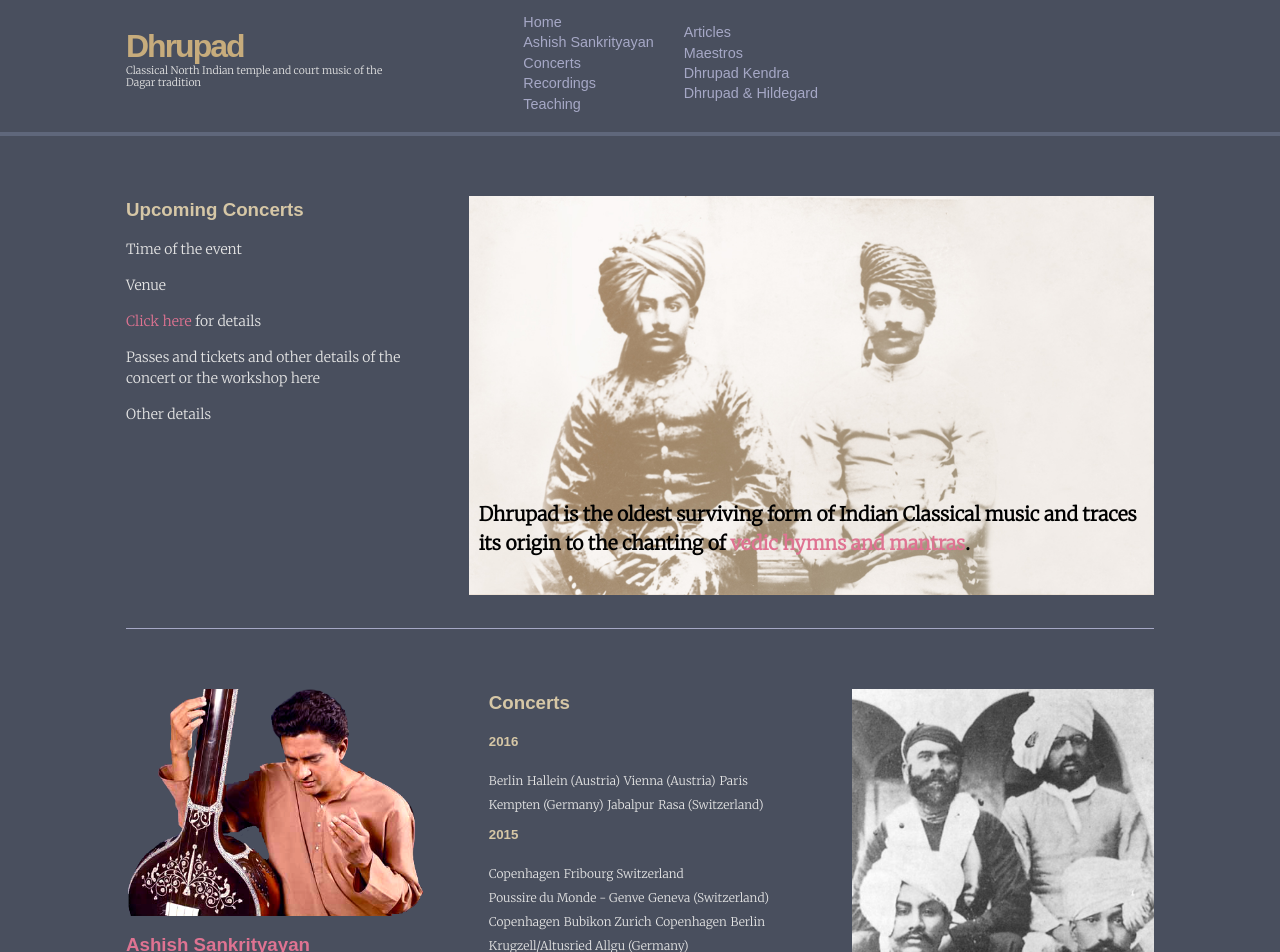
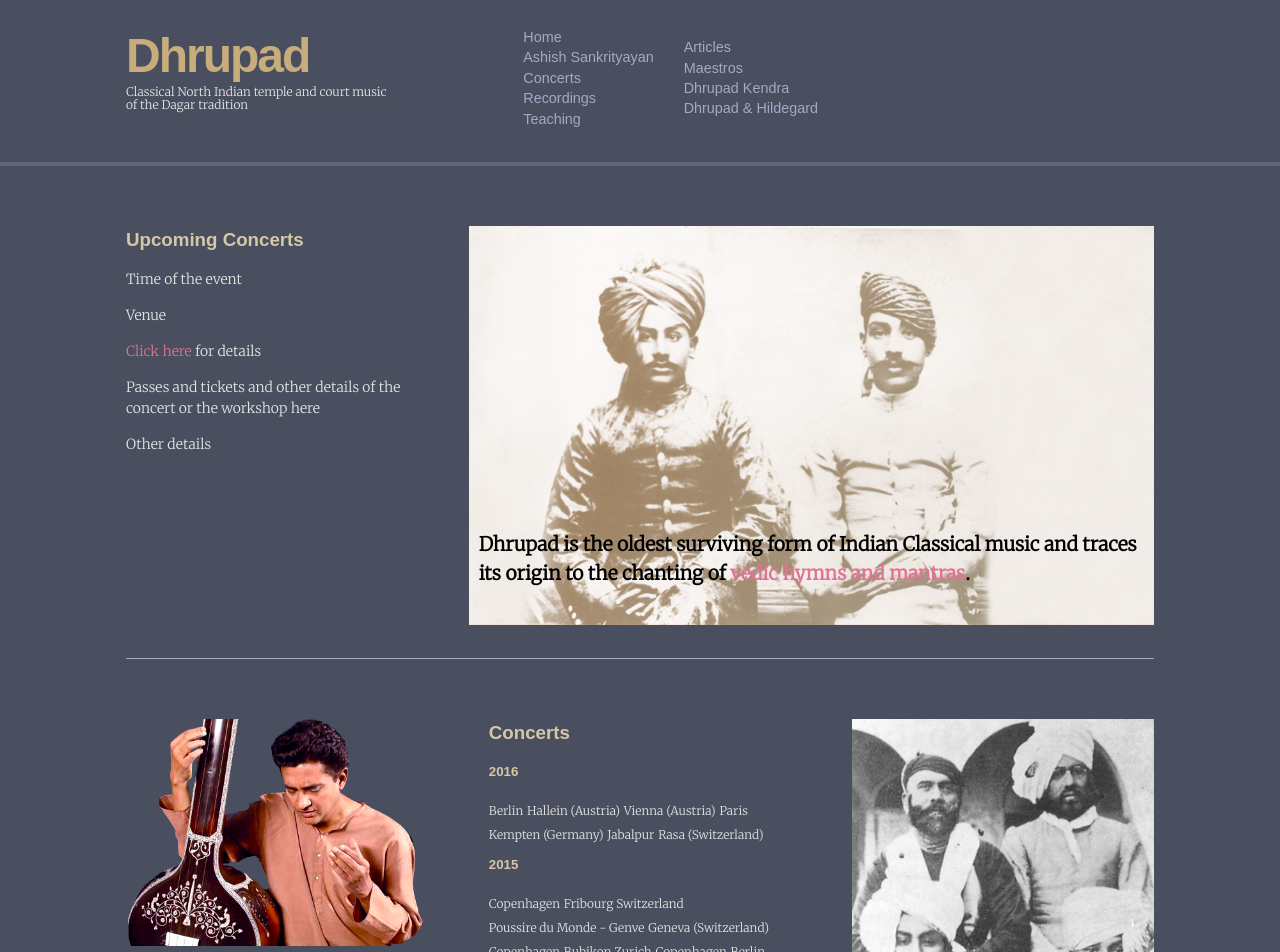
Before and after one commit to sama66/q3, a Jekyll site: the page built from index.html, in a window 1280 px wide. Shown: the top 952 px of the page. Built offline with Jekyll 4.4.1, drawn with Linux system fonts in a browser that asks for light colours; some web fonts are replaced.

Commit message:
site title

```diff
--- a/_sass/_header.scss
+++ b/_sass/_header.scss
@@ -18,11 +18,12 @@ header {
     line-height: 1.2;
     letter-spacing: -2px;
     margin: 27px 0 0;
+    font-size: 3em;
   }
 
   .description {
     line-height: 1.1;
-    font-size: 0.65em;
+    font-size: 0.75em;
   }
 }
 .site-title {
@@ -40,7 +41,7 @@ header {
 .site-nav {
     line-height: 1;
     display: flex;
-    padding: $spacing-unit/2;
+    padding: $spacing-unit;
     padding-left: 0;
     font-family: Trebuchet, sans-serif;
 
```
